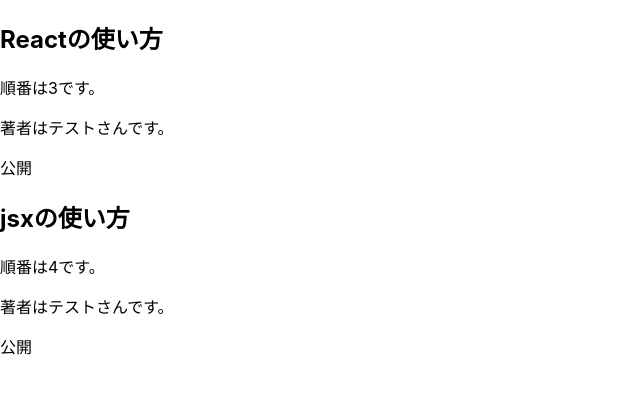
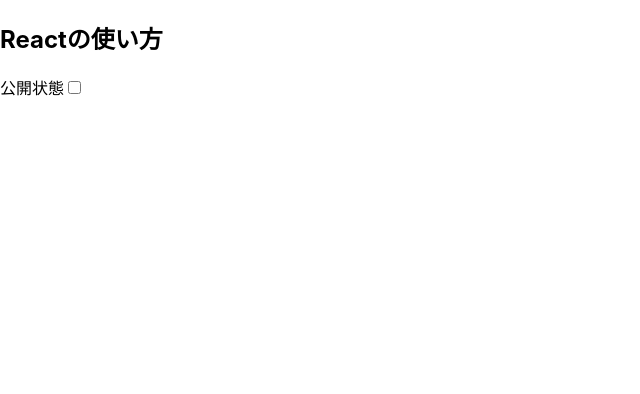
Before and after one commit to mitsuba19930328/todoapp-react, a React (Create React App) app: page / in a window 1280 px wide. Shown: the top 394 px of the page, without its empty margins (0-640 px from the left). Built offline with nearby package versions, Linux system fonts and the light colour scheme.

Commit message:
関数型コンポーネントの試用

```diff
--- a/src/Article.jsx
+++ b/src/Article.jsx
@@ -1,18 +1,11 @@
 import React from 'react';
 
 const Article = (props) => {
-    let publishState = "";
-    if (props.isPublished){
-        publishState = "公開";
-    }else{
-        publishState = "非公開";
-    }
     return (
         <div>
             <h2>{props.title}</h2>
-            <p>順番は{props.order}です。</p>
-            <p>著者は{props.author}です。</p>
-            <p>{publishState}</p>
+            <label htmlFor="check">公開状態</label>
+            <input type="checkbox" checked={props.isPublished} id="check" onClick={() => props.toggle()} />
         </div>
     )
 };
--- a/src/Blog.jsx
+++ b/src/Blog.jsx
@@ -4,6 +4,9 @@
 class Blog extends React.Component{
     constructor(props){
         super(props);
+        this.state = {
+            isPublished: false
+        }
     }
 
     render(){
@@ -12,21 +15,19 @@
             <>
                 <Article
                     title = {'Reactの使い方'}
-                    order = {3}
-                    isPublished = {true}
-                    author = {authorName}
+                    isPublished = {this.state.isPublished}
+                    toggle={() => this.togglePublished()}
                 />
-
-                <Article
-                    title = {'jsxの使い方'}
-                    order = {4}
-                    isPublished = {true}
-                    author = {authorName}
-                />
-
             </>
         )
     }
+
+    // 公開状態を反転させる関数メソッド
+    togglePublished = () =>{
+        this.setState({
+            isPublished: !this.state.isPublished
+        })
+    };
 }
 
 
```
